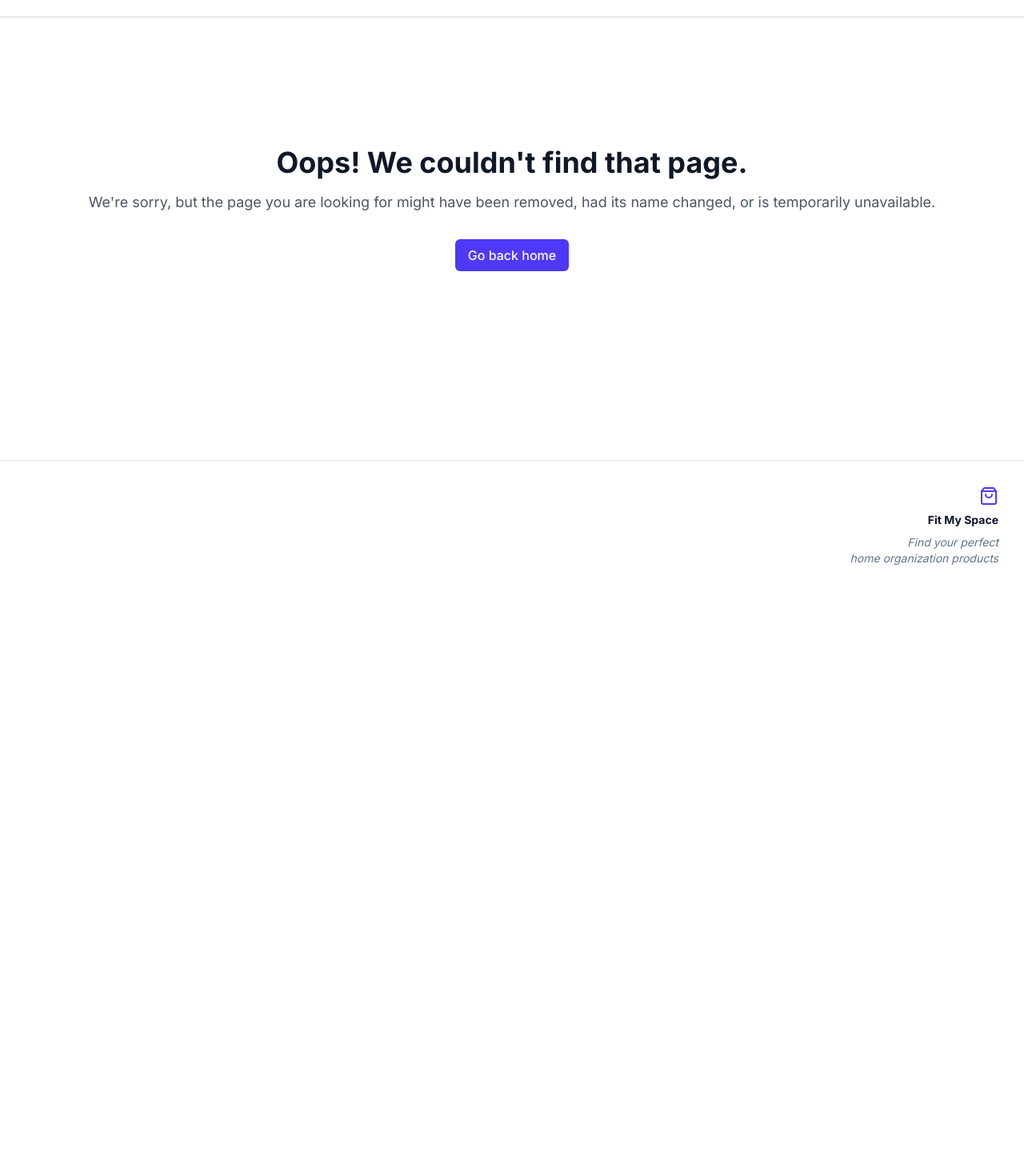
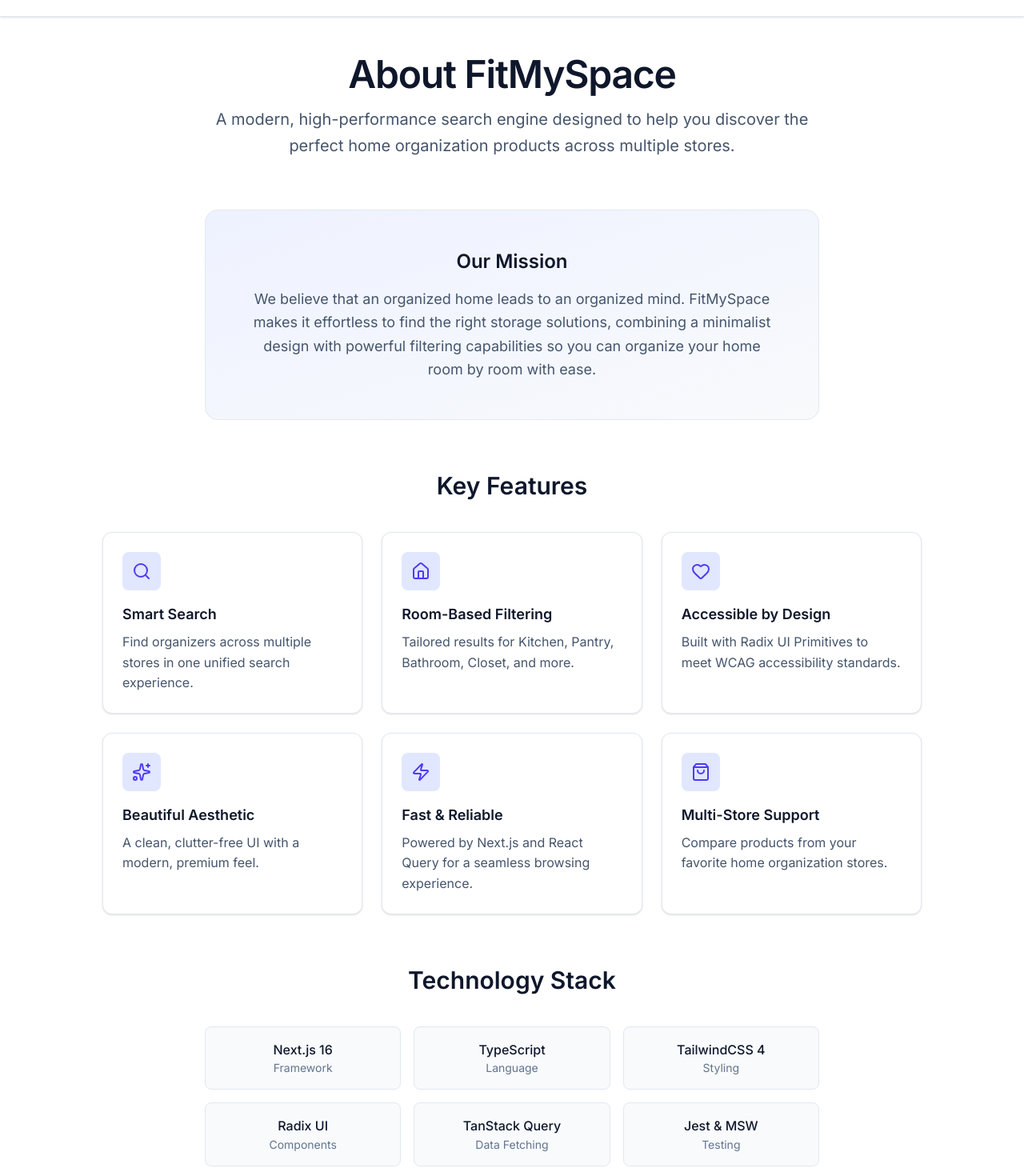
Before and after one commit to mariana-martins/FitMySpace, a Next.js app: page /about in a window 1280 px wide. Before the commit this address had no page. Shown: the part 60-1530 px from the top of the page at 80% size. Before the commit the page ends 800 px from the top, so only its background shows below. Built offline with nearby package versions, Linux system fonts and the light colour scheme.

Commit message:
feat: Add About page with modern layout and branding
- Update mission statement and visual hierarchy
- Add interactive features grid with Lucide icons
- Display tech stack details

```diff
--- /dev/null
+++ b/src/app/about/page.tsx
@@ -0,0 +1,118 @@
+import { Home, Search, Sparkles, Zap, Heart, ShoppingBag } from 'lucide-react';
+import { PageLayout } from '@/components/templates/PageLayout';
+
+export const metadata = {
+  title: 'About FitMySpace - Our Story',
+  description:
+    'Learn about FitMySpace, a modern search engine for finding home organization products.',
+};
+
+const features = [
+  {
+    icon: Search,
+    title: 'Smart Search',
+    description: 'Find organizers across multiple stores in one unified search experience.',
+  },
+  {
+    icon: Home,
+    title: 'Room-Based Filtering',
+    description: 'Tailored results for Kitchen, Pantry, Bathroom, Closet, and more.',
+  },
+  {
+    icon: Heart,
+    title: 'Accessible by Design',
+    description: 'Built with Radix UI Primitives to meet WCAG accessibility standards.',
+  },
+  {
+    icon: Sparkles,
+    title: 'Beautiful Aesthetic',
+    description: 'A clean, clutter-free UI with a modern, premium feel.',
+  },
+  {
+    icon: Zap,
+    title: 'Fast & Reliable',
+    description: 'Powered by Next.js and React Query for a seamless browsing experience.',
+  },
+  {
+    icon: ShoppingBag,
+    title: 'Multi-Store Support',
+    description: 'Compare products from your favorite home organization stores.',
+  },
+];
+
+const techStack = [
+  { name: 'Next.js 16', category: 'Framework' },
+  { name: 'TypeScript', category: 'Language' },
+  { name: 'TailwindCSS 4', category: 'Styling' },
+  { name: 'Radix UI', category: 'Components' },
+  { name: 'TanStack Query', category: 'Data Fetching' },
+  { name: 'Jest & MSW', category: 'Testing' },
+];
+
+export default function AboutPage() {
+  return (
+    <PageLayout>
+      <div className="px-4 py-12 sm:px-6 lg:px-8">
+        {/* Hero Section */}
+        <section className="text-center max-w-3xl mx-auto mb-16">
+          <h1 className="text-5xl font-semibold text-slate-900 mb-4 tracking-tight">
+            About FitMySpace
+          </h1>
+          <p className="text-xl text-slate-600 leading-relaxed">
+            A modern, high-performance search engine designed to help you discover the perfect home
+            organization products across multiple stores.
+          </p>
+        </section>
+
+        {/* Mission Section */}
+        <section className="max-w-3xl mx-auto mb-16 text-center">
+          <div className="bg-gradient-to-br from-indigo-50 to-slate-50 rounded-2xl p-8 sm:p-12 border border-slate-200">
+            <h2 className="text-2xl font-semibold text-slate-900 mb-4">Our Mission</h2>
+            <p className="text-lg text-slate-600 leading-relaxed">
+              We believe that an organized home leads to an organized mind. FitMySpace makes it
+              effortless to find the right storage solutions, combining a minimalist design with
+              powerful filtering capabilities so you can organize your home room by room with ease.
+            </p>
+          </div>
+        </section>
+
+        {/* Features Grid */}
+        <section className="max-w-5xl mx-auto mb-16">
+          <h2 className="text-3xl font-semibold text-slate-900 text-center mb-10">Key Features</h2>
+          <div className="grid grid-cols-1 gap-6 sm:grid-cols-2 lg:grid-cols-3">
+            {features.map((feature) => (
+              <div
+                key={feature.title}
+                className="group bg-white rounded-xl p-6 border border-slate-200 shadow-sm hover:shadow-md hover:border-indigo-200 transition-all duration-200"
+              >
+                <div className="w-12 h-12 rounded-lg bg-indigo-100 flex items-center justify-center mb-4 group-hover:bg-indigo-200 transition-colors">
+                  <feature.icon className="w-6 h-6 text-indigo-600" />
+                </div>
+                <h3 className="text-lg font-semibold text-slate-900 mb-2">{feature.title}</h3>
+                <p className="text-slate-600">{feature.description}</p>
+              </div>
+            ))}
+          </div>
+        </section>
+
+        {/* Tech Stack Section */}
+        <section className="max-w-3xl mx-auto">
+          <h2 className="text-3xl font-semibold text-slate-900 text-center mb-10">
+            Technology Stack
+          </h2>
+          <div className="grid grid-cols-2 gap-4 sm:grid-cols-3">
+            {techStack.map((tech) => (
+              <div
+                key={tech.name}
+                className="bg-slate-50 rounded-lg p-4 text-center border border-slate-200"
+              >
+                <p className="font-medium text-slate-900">{tech.name}</p>
+                <p className="text-sm text-slate-500">{tech.category}</p>
+              </div>
+            ))}
+          </div>
+        </section>
+      </div>
+    </PageLayout>
+  );
+}
--- a/src/components/organisms/Navbar/Navbar.tsx
+++ b/src/components/organisms/Navbar/Navbar.tsx
@@ -10,7 +10,7 @@
 
 const navigation = [
   { name: 'Recent Arrivals', href: '/recent' },
-  { name: 'About', href: '/about' },
+  { name: 'About Us', href: '/about' },
 ];
 
 export function Navbar() {
```
